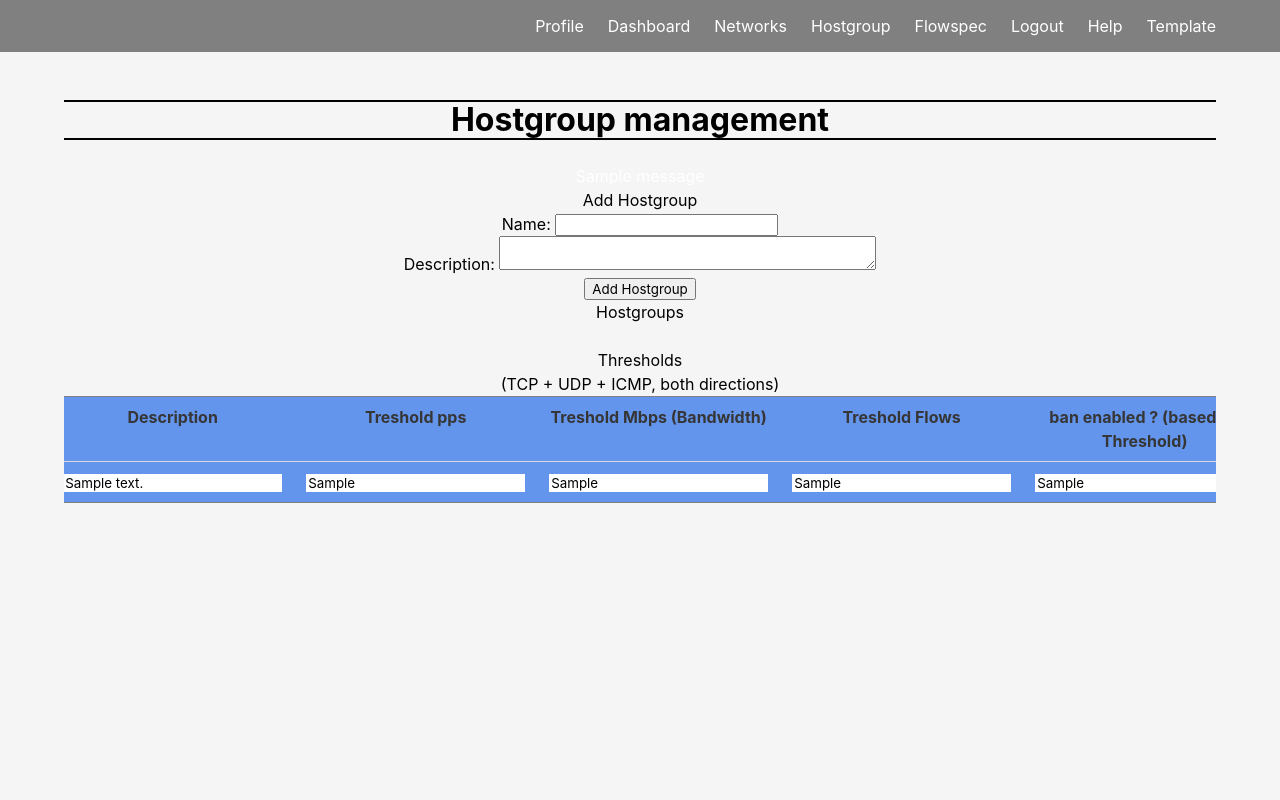
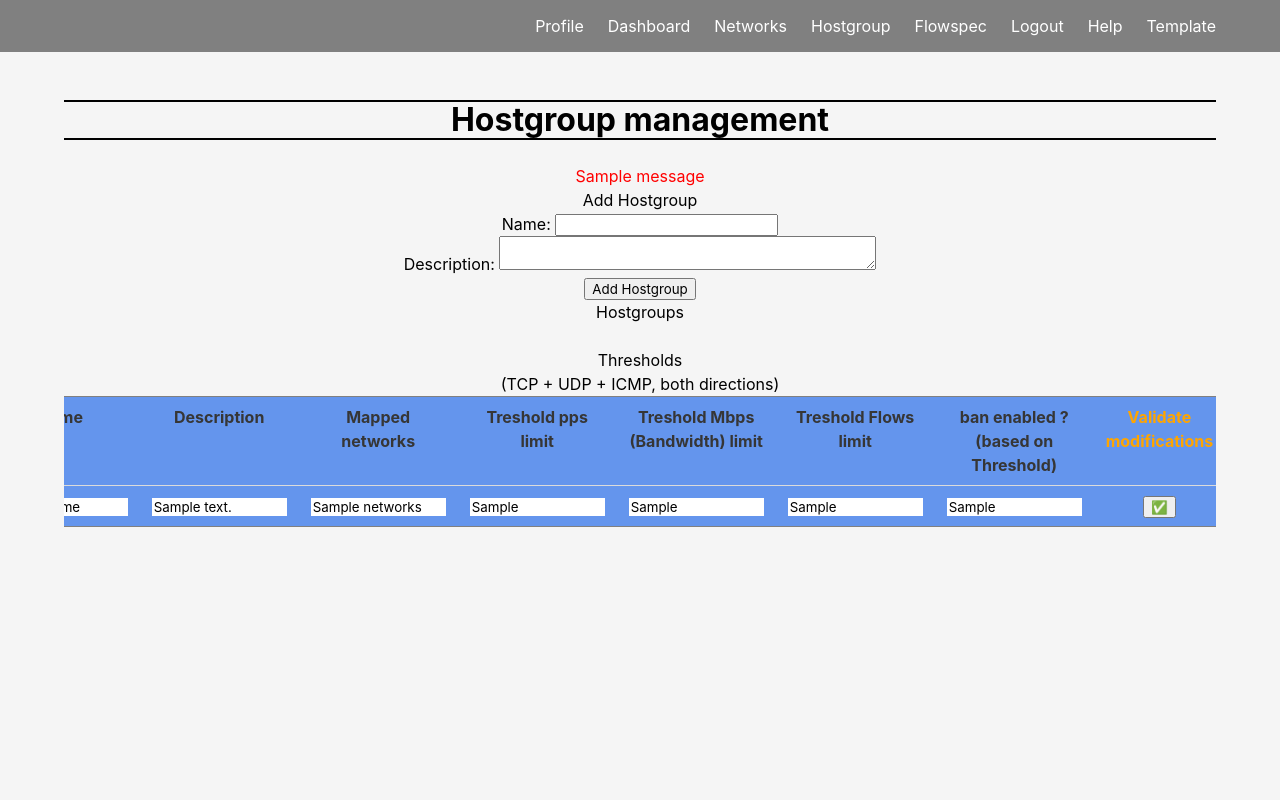
Before and after one commit to ShonenNoSeishin/FNMWatui, a Django app: page /hostgroup in a window 1280 px wide. Run offline with Django 5.2, Linux system fonts and the light colour scheme; a user stored in the database is signed in; one stand-in notice (Sample message) is shown; a database or web service that is not in the repository returns one stand-in record (values such as "Sample title"); data that the repository does not hold is empty.

Commit message:
ajout du mappage IP pour les hostgroups

```diff
--- a/fnm_watui_project/fnm_watui/forms.py
+++ b/fnm_watui_project/fnm_watui/forms.py
@@ -17,6 +17,11 @@ def validate_network(value):
 class ModifyHostgroupForm(forms.Form):
     name = forms.CharField()
     description = forms.CharField()
+    mapped_networks = forms.CharField(
+        widget=forms.Textarea(attrs={'rows': 5, 'cols': 40}),
+        help_text="Enter IP addresses or networks separated by commas.",
+        required=False  # Vous pouvez ajuster cela selon vos besoins
+    )
     threshold_pps = forms.CharField()
     threshold_mbps = forms.CharField()
     threshold_flows = forms.CharField()
--- a/fnm_watui_project/fnm_watui/static/fnmwatui/css/base.css
+++ b/fnm_watui_project/fnm_watui/static/fnmwatui/css/base.css
@@ -8,6 +8,7 @@ ul.messages li.error {
 display: flex;
 justify-content: center;
 align-items: center;
+width: 100%;
 }
 
 /* Styles pour définir une taille fixe de colonnes */
--- a/fnm_watui_project/fnm_watui/templates/hostgroup.html
+++ b/fnm_watui_project/fnm_watui/templates/hostgroup.html
@@ -7,7 +7,7 @@
   {% if messages %}
     <ul class="messages">
       {% for message in messages %}
-        <li{% if message.tags %} class="{{ message.tags }}" {% endif %}>{{ message }}</li>
+        <li{% if message.tags %} class="{{ message.tags }}" style="color: red;"{% endif %}>{{ message }}</li>
       {% endfor %}
     </ul>
   {% endif %}
@@ -29,11 +29,12 @@
       <div class="table-container">
         <table border="1" class="table has-background-primary is-align-self-center" id="editable-table" style=" background-color: darkblue;">
           <tr style="background-color:  cornflowerblue;">
-              <th class="has-text-centered">Name</th>
+              <th class="has-text-centered" style="width: 200%;">Name</th>
               <th class="has-text-centered">Description</th>
-              <th class="has-text-centered">Treshold pps</th>
-              <th class="has-text-centered">Treshold Mbps (Bandwidth) </th>
-              <th class="has-text-centered">Treshold Flows </th>
+              <th class="has-text-centered">Mapped networks</th>
+              <th class="has-text-centered">Treshold pps limit</th>
+              <th class="has-text-centered">Treshold Mbps (Bandwidth) limit</th>
+              <th class="has-text-centered">Treshold Flows limit</th>
               <th class="has-text-centered"> ban enabled ? (based on Threshold) </th>
               <th class="has-text-centered" style="color: orange;">Validate modifications</th>
               <th class="has-text-centered">Delete</th>
@@ -41,12 +42,13 @@
           <form method="post" action="{% url 'modify_hostgroup' hostgroup.name %}">
             {% csrf_token %}
             <tr style="background-color:  cornflowerblue;">
-                <td><input style="border: none; padding-bottom: 2px solid red;" type="text" name="name" value="{{ hostgroup.name }}" /></td>
-                <td><input style="border: none; padding-bottom: 2px solid red;" type="text" name="description" value="{{ hostgroup.description }}" /></td>
-                <td><input style="border: none; padding-bottom: 2px solid red;" type="text" name="threshold_pps" value="{{ hostgroup.threshold_pps }}" /></td>
-                <td><input style="border: none; padding-bottom: 2px solid red;" type="text" name="threshold_mbps" value="{{ hostgroup.threshold_mbps }}" /></td>
-                <td><input style="border: none; padding-bottom: 2px solid red;" type="text" name="threshold_flows" value="{{ hostgroup.threshold_flows }}" /></td>
-                <td><input style="border: none; padding-bottom: 2px solid red;" type="text" name="enable_ban" value="{{ hostgroup.enable_ban }}" /></td>
+                <td><input style="border: none; padding-bottom: 2px solid red; width: 135px;" type="text" name="name" value="{{ hostgroup.name }}" /></td>
+                <td><input style="border: none; padding-bottom: 2px solid red; width: 135px;" type="text" name="description" value="{{ hostgroup.description }}" /></td>
+                <td><input style="border: none; padding-bottom: 2px solid red; width: 135px;" type="text" name="mapped_networks" value="{{ hostgroup.networks }}" /></td>
+                <td><input style="border: none; padding-bottom: 2px solid red; width: 135px;" type="text" name="threshold_pps" value="{{ hostgroup.threshold_pps }}" /></td>
+                <td><input style="border: none; padding-bottom: 2px solid red; width: 135px;" type="text" name="threshold_mbps" value="{{ hostgroup.threshold_mbps }}" /></td>
+                <td><input style="border: none; padding-bottom: 2px solid red; width: 135px;" type="text" name="threshold_flows" value="{{ hostgroup.threshold_flows }}" /></td>
+                <td><input style="border: none; padding-bottom: 2px solid red; width: 135px;" type="text" name="enable_ban" value="{{ hostgroup.enable_ban }}" /></td>
                 <td><button type="submit" class="btn-modify">✅</button></td>
                 <td><a href="{% url 'delete_hostgroup' hostgroup.name %}">❌</a></td>
             </tr>
--- a/fnm_watui_project/fnm_watui/views.py
+++ b/fnm_watui_project/fnm_watui/views.py
@@ -119,6 +119,7 @@ def hostgroup(request):
 		form = HostgroupForm()
 		return render(request, "hostgroup.html", {"hostgroups": hostgroups.json()["values"], "form": form})
 
+import ast
 
 @login_required
 def modify_hostgroup(request, hostgroup):
@@ -128,6 +129,7 @@ def modify_hostgroup(request, hostgroup):
 			# Obtenez les données du formulaire valides
 			name = form.cleaned_data['name']
 			description = form.cleaned_data['description']
+			mapped_networks = form.cleaned_data['mapped_networks']
 			threshold_pps = form.cleaned_data['threshold_pps']
 			threshold_mbps = form.cleaned_data['threshold_mbps']
 			threshold_flows = form.cleaned_data['threshold_flows']
@@ -137,14 +139,32 @@ def modify_hostgroup(request, hostgroup):
 				messages.error(request, "you can't modify the global hostgroup, it's a native group")
 				return redirect("hostgroup")
 
-			keys = ["name", "description", "threshold_pps", "threshold_mbps", "threshold_flows", "enable_ban"]
-			values = [name, description, threshold_pps, threshold_mbps, threshold_flows, enable_ban.lower()]
-			for i in range(0,6):
+			keys = ["name", "description", "networks", "threshold_pps", "threshold_mbps", "threshold_flows", "enable_ban"]
+			values = [name, description, mapped_networks, threshold_pps, threshold_mbps, threshold_flows, enable_ban.lower()]
+			for i in range(0,7):
 				if keys[i] == "name":
 					response = requests.put(
 							f"{FNM_API_ENDPOINT}/hostgroup/{hostgroup}/{keys[i]}/{values[i]}",
 							auth=(FNM_API_USER, FNM_API_PASSWORD),
 						)
+
+				elif keys[i] == "networks":
+					# supprimer les networks existants avant de les recréer
+					delete_hostgroup_networks(values[0])
+
+					# si la liste est vide, quitter après avoir tout supprimer
+					if values[i] == "":
+						return redirect("hostgroup")
+
+					# Pour l'instant, c'est une string comme '[X.X.X.X/XX,...]' donc il faut caster en [X.X.X.X/XX,...]
+					casted_list = ast.literal_eval(values[i])
+					for element in casted_list:
+						element = element.replace("/","%2F")
+						response = requests.put(
+								f"{FNM_API_ENDPOINT}/hostgroup/{hostgroup}/{keys[i]}/{element}",
+								auth=(FNM_API_USER, FNM_API_PASSWORD),
+							)
+
 				else:
 					response = requests.put(
 						f"{FNM_API_ENDPOINT}/hostgroup/{values[0]}/{keys[i]}/{values[i]}",
@@ -158,6 +178,7 @@ def modify_hostgroup(request, hostgroup):
 		initial_data = {
 			'name': hostgroup.name,
 			'description': hostgroup.description,
+			'mapped_networks': hostgroup.networks,
 			'threshold_pps': hostgroup.threshold_pps,
 			'threshold_mbps': hostgroup.threshold_mbps,
 			'threshold_flows': hostgroup.threshold_flows,
@@ -166,6 +187,25 @@ def modify_hostgroup(request, hostgroup):
 		form = ModifyHostgroupForm(initial=initial_data)
 
 		return render(request, 'modify_hostgroup.html', {'form': form, 'hostgroup': hostgroup})
+
+def delete_hostgroup_networks(name):
+	hostgroups_networks = requests.get(
+		f"{FNM_API_ENDPOINT}/hostgroup/{name}/networks",
+		auth=(FNM_API_USER, FNM_API_PASSWORD),
+	)
+	casted_list = hostgroups_networks.json()["values"]
+	if casted_list is not None:
+		for element in casted_list:
+			element = element.replace("/","%2F")
+			response = requests.delete(
+			f"{FNM_API_ENDPOINT}/hostgroup/{name}/networks/{element}",
+			auth=(FNM_API_USER, FNM_API_PASSWORD),
+		)
+		if response.status_code != 200:
+			messages.error(request, response.text)
+
+	if hostgroups_networks.status_code != 200:
+		messages.error(request, response.text)
 
 
 @login_required
```
Also changed, not shown: api_req.txt (+8 -0 lines).
